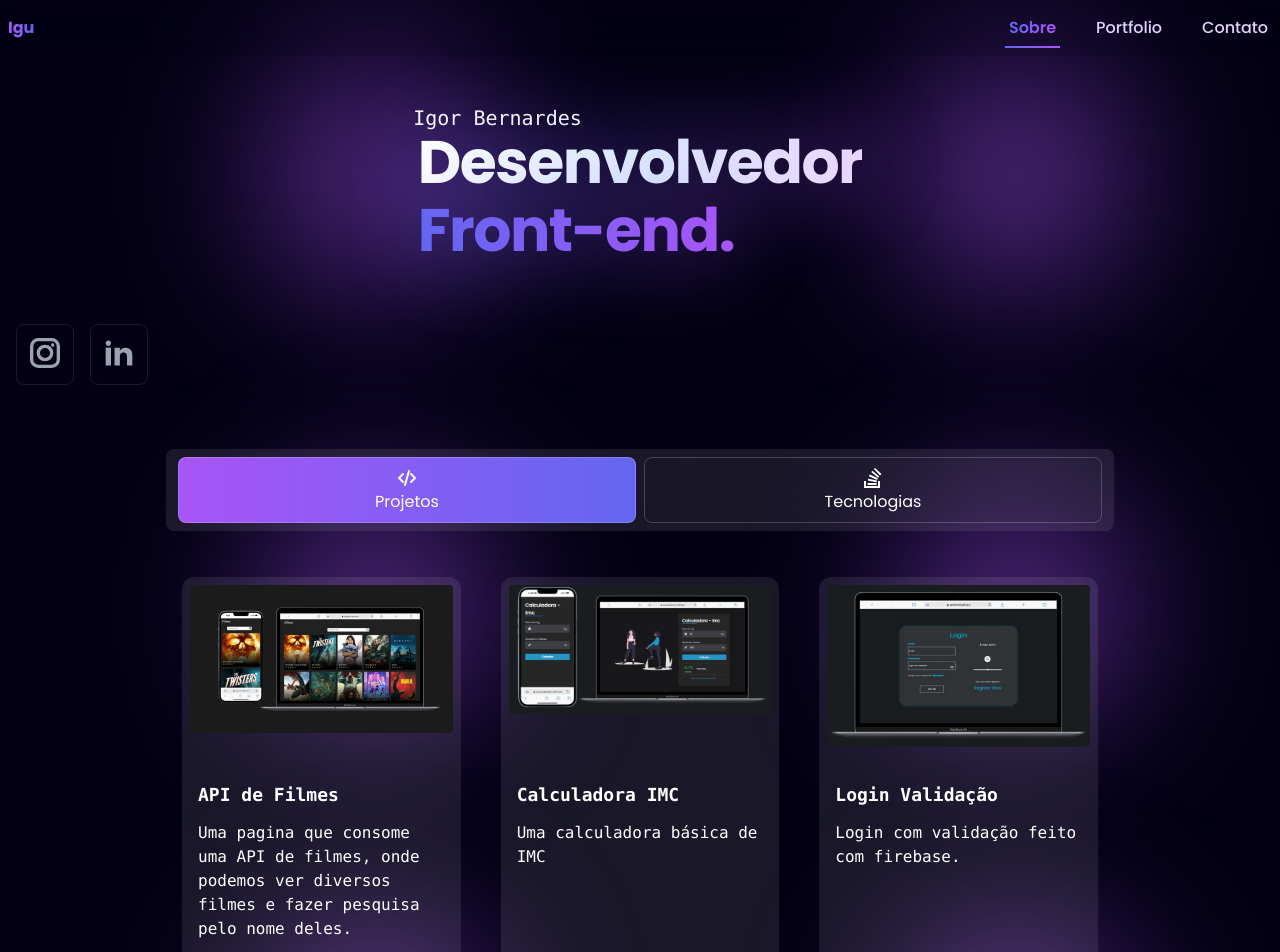
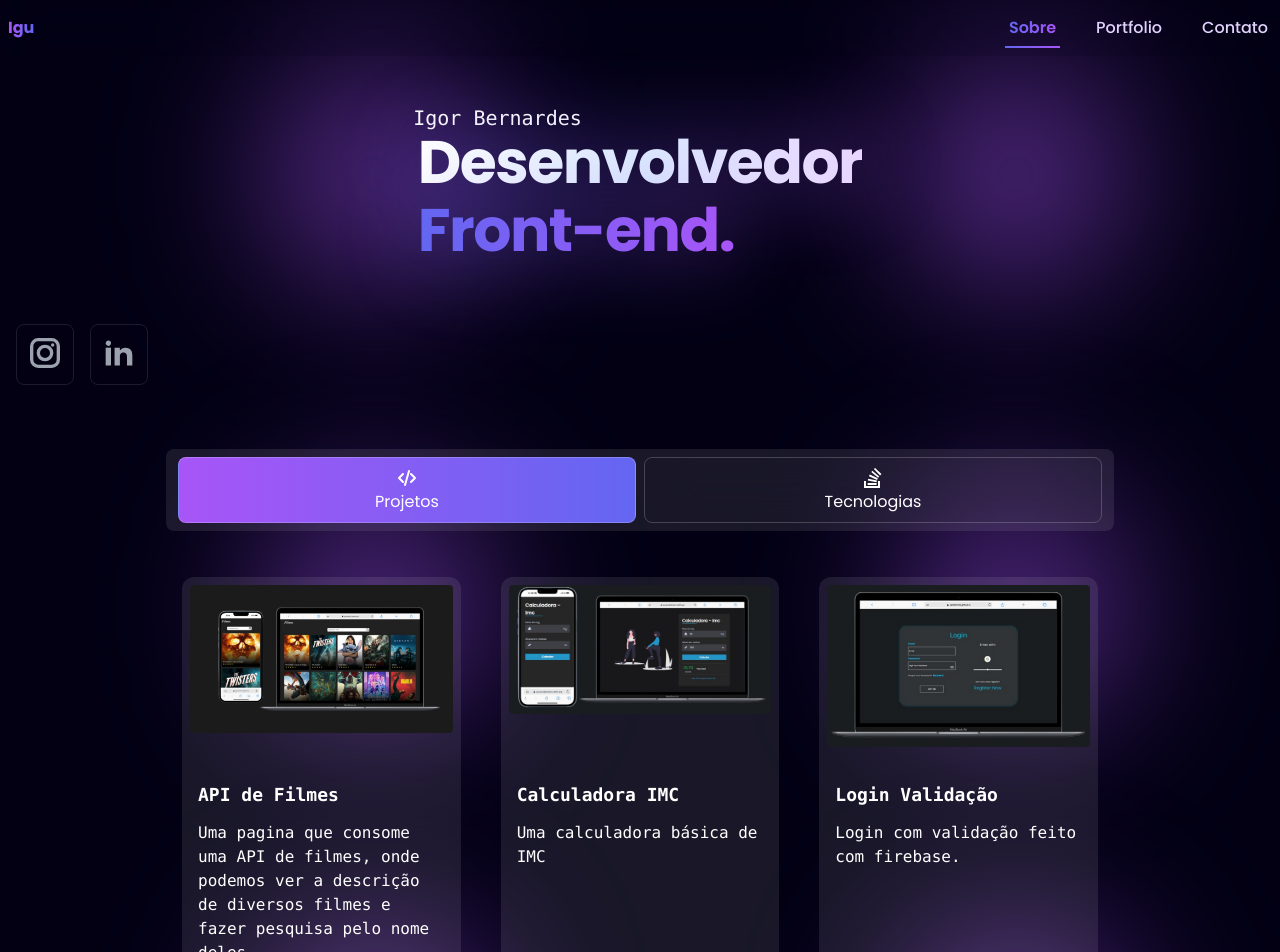
Before and after one commit to IgorBern02/portfolio_2025, a React (Vite) app: page / in a window 1280 px wide. Shown: the top 952 px of the page. Built offline with nearby package versions, Linux system fonts and the light colour scheme.

Commit message:
Modificado descrição do projeto Appapifilmes

```diff
--- a/src/components/Projetos.jsx
+++ b/src/components/Projetos.jsx
@@ -10,7 +10,7 @@ const arrayprojects = [
   {
     img: Appapifilmes,
     name: "API de Filmes",
-    desc: "Uma pagina que consome uma API de filmes, onde podemos ver diversos filmes e fazer pesquisa pelo nome deles.",
+    desc: "Uma pagina que consome uma API de filmes, onde podemos ver a descrição de diversos filmes e fazer pesquisa pelo nome deles.",
     github: "https://github.com/IgorBern02/app-api-filmes",
     site: "https://igorbern02.github.io/app-api-filmes/",
   },
```
